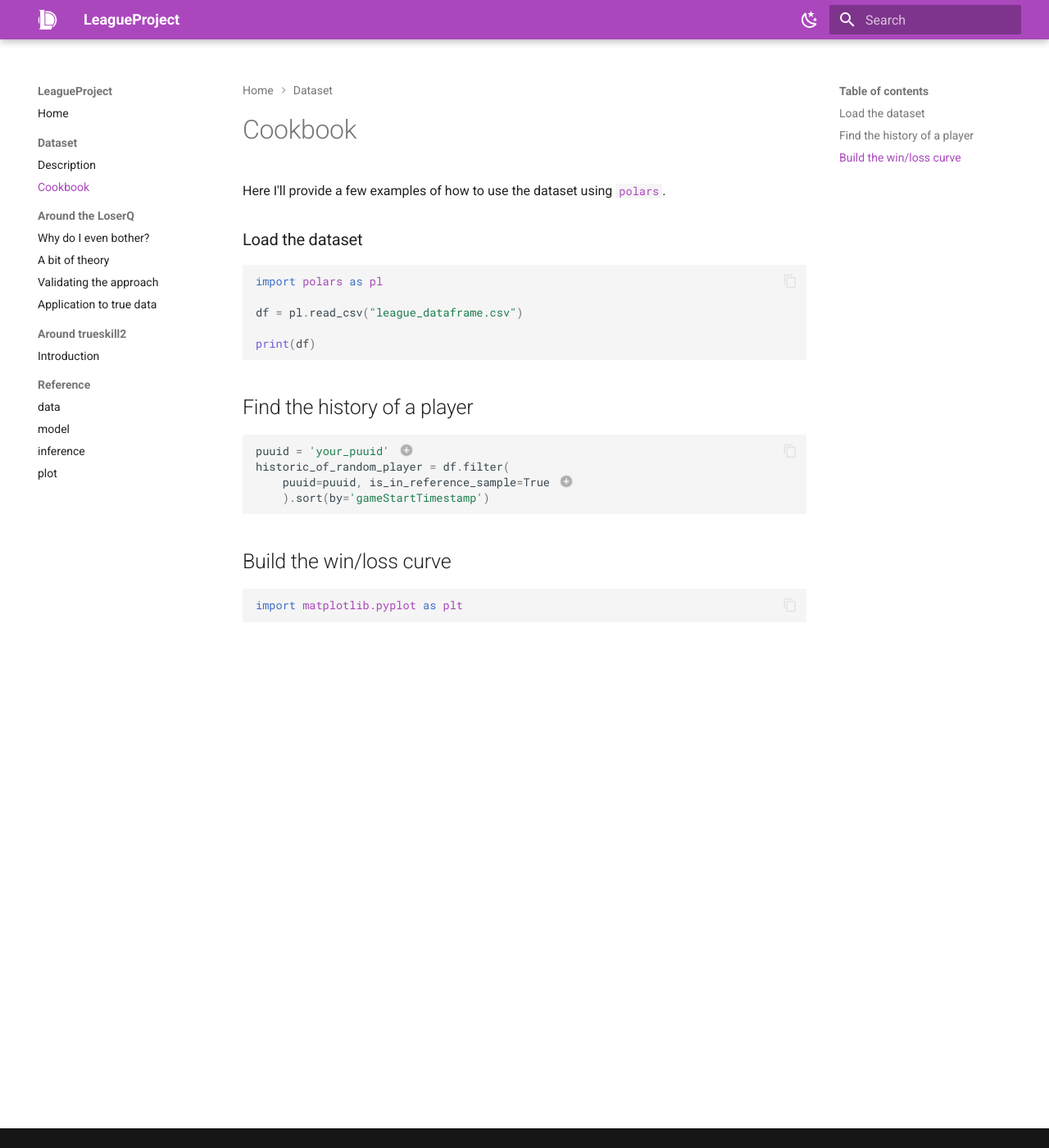
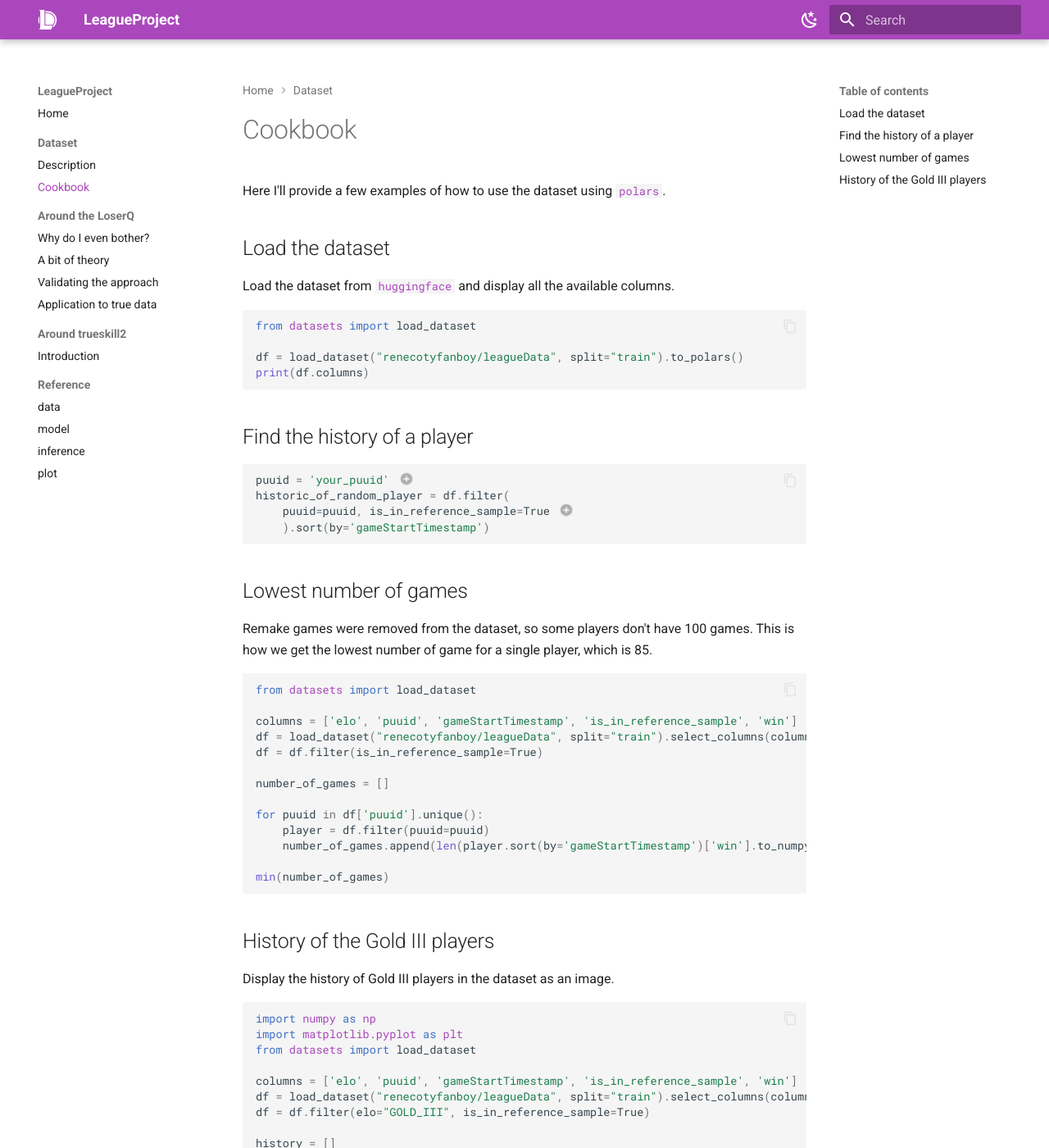
Before and after one commit to renecotyfanboy/leagueProject, an MkDocs documentation site: the page built from docs/dataset/cookbook.md, in a window 1280 px wide and 1400 px high. Shown: the whole window at 82% size. Built offline with MkDocs 1.6.1 and Material for MkDocs 9.7.7, drawn with Linux system fonts in a browser that asks for light colours; some of the changed text lies outside the part shown.

Commit message:
better dataset description

````diff
--- a/docs/dataset/cookbook.md
+++ b/docs/dataset/cookbook.md
@@ -2,32 +2,67 @@
 
 Here I'll provide a few examples of how to use the dataset using [`polars`](https://docs.pola.rs/).
 
-### Load the dataset
+## Load the dataset
+
+Load the dataset from [`huggingface`](https://huggingface.co/datasets/renecotyfanboy/leagueData) and display all the available columns.
 
 ```python
-import polars as pl
+from datasets import load_dataset
 
-df = pl.read_csv("league_dataframe.csv")
-
-print(df)
+df = load_dataset("renecotyfanboy/leagueData", split="train").to_polars()
+print(df.columns)
 ```
 
 ## Find the history of a player
 
-``` python
+```python
 puuid = 'your_puuid' # (1)!
 historic_of_random_player = df.filter(
     puuid=puuid, is_in_reference_sample=True # (2)!
     ).sort(by='gameStartTimestamp')
-
 ```
 
 1. `b3fhGxFuV-hCD3B5Vvj9nrD--8YwlFACxvAIox_sOq2aNUtmkcsmem8NFufjdZd79L49I9spnh7LQg` is a valid `puuid`.
 2. `is_in_reference_sample=True` indicates that we only keep the match history collected initially. Sometimes, the player
 can appear in the others matches, but for history analysis it would include matches that were not initially selected.
 
-## Build the win/loss curve
+## Lowest number of games
+Remake games were removed from the dataset, so some players don't have 100 games. This is how we get the lowest number of game for a single player, which is 85.
 
-``` python
+```python
+from datasets import load_dataset
+
+columns = ['elo', 'puuid', 'gameStartTimestamp', 'is_in_reference_sample', 'win']
+df = load_dataset("renecotyfanboy/leagueData", split="train").select_columns(columns).to_polars()
+df = df.filter(is_in_reference_sample=True)
+
+number_of_games = []
+
+for puuid in df['puuid'].unique():
+    player = df.filter(puuid=puuid)
+    number_of_games.append(len(player.sort(by='gameStartTimestamp')['win'].to_numpy()))
+
+min(number_of_games)
+```
+
+## History of the Gold III players
+
+Display the history of Gold III players in the dataset as an image.
+
+```python
+import numpy as np
 import matplotlib.pyplot as plt
+from datasets import load_dataset
+
+columns = ['elo', 'puuid', 'gameStartTimestamp', 'is_in_reference_sample', 'win']
+df = load_dataset("renecotyfanboy/leagueData", split="train").select_columns(columns).to_polars()
+df = df.filter(elo="GOLD_III", is_in_reference_sample=True)
+
+history = []
+
+for puuid in df['puuid'].unique():
+    player = df.filter(puuid=puuid)
+    history.append(player.sort(by='gameStartTimestamp')['win'].to_numpy()[-85:])
+
+plt.matshow(np.asarray(history))
 ```
````
Also changed, not shown: docs/dataset/introduction.md (+8 -5 lines).
